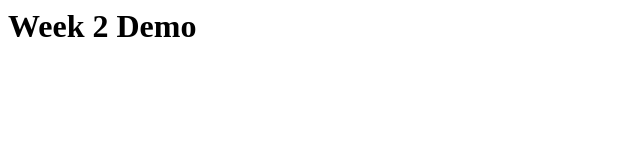
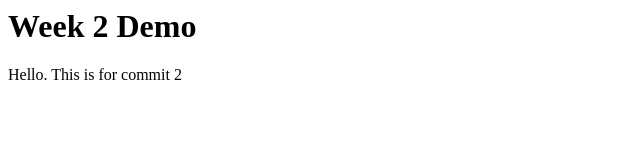
Before and after one commit to SyedSaadZaidi1/COMP1073Week2, a plain HTML site: page index.html in a window 1280 px wide. Shown: the whole page, without its empty margins (0-640 px from the left). Drawn offline with Linux system fonts and the light colour scheme.

Commit message:
second commit

```diff
--- a/index.html
+++ b/index.html
@@ -1,11 +1,12 @@
 <html>
     <head>
         <meta charset="UTF-8">
-        <meta name="viewport" content="width=device-width","initial">
+        <meta name="viewport" content="width=device-width","initial ">
         <title>Document</title>
     </head>
     <body>
         <h1>Week 2 Demo</h1>
+        <p>Hello. This is for commit 2</p>
     </body>
 
 </html>
```
